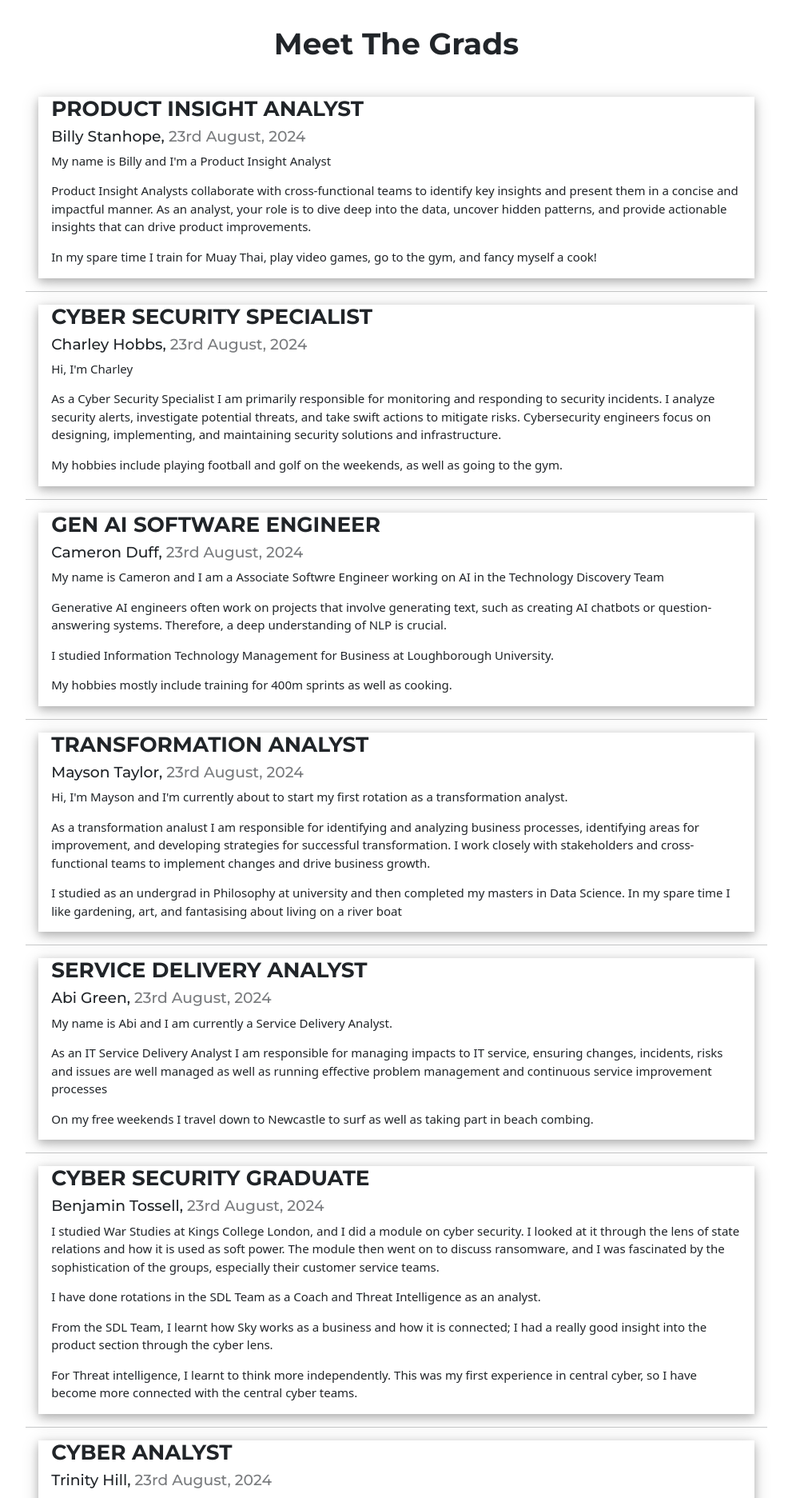
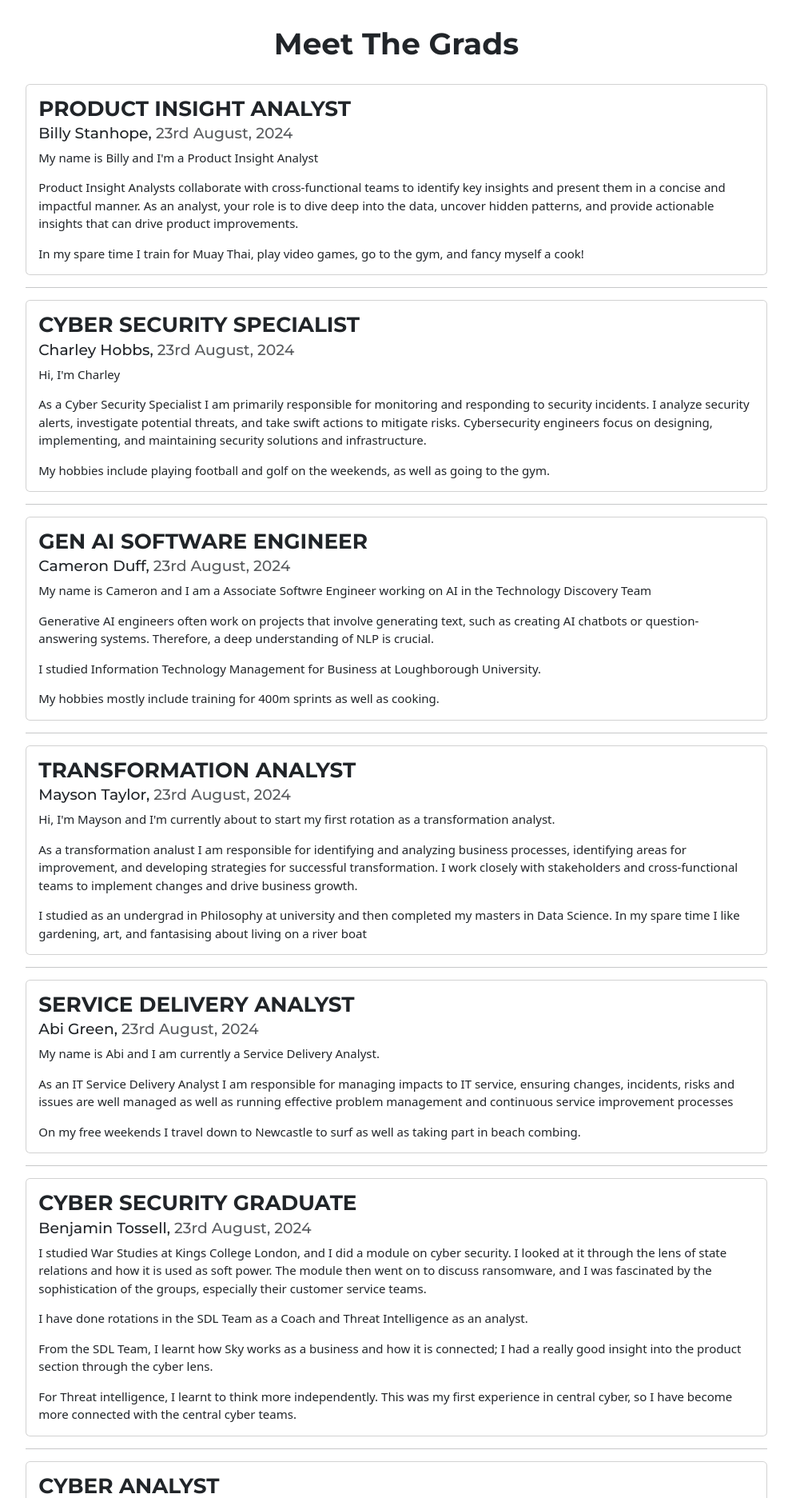
Before and after one commit to cameronduff/CCAMBan, a Flask app: page /meetTheGrads in a window 1280 px wide. Shown: the part 53-1926 px from the top of the page at 80% size, without its empty margins (144-1135 px from the left). Run offline with Flask 3, Linux system fonts and the light colour scheme.

Commit message:
Updating meet the grads to be bootstrap

```diff
--- a/pythonProject/application/templates/MeetTheGrads.html
+++ b/pythonProject/application/templates/MeetTheGrads.html
@@ -10,113 +10,95 @@
       <div class="col-1"></div>
         <div class="col-10">
             <!-- Blog for billy -->
-            <div class="w3-card-4 w3-margin w3-white">
-              <div class="w3-container">
-                <h3><b>PRODUCT INSIGHT ANALYST</b></h3>
-                <h5>Billy Stanhope, <span class="w3-opacity">23rd August, 2024</span></h5>
-              </div>
+            <div class="card">
+              <div class="card-body">
+                <h3 class="card-title"><b>PRODUCT INSIGHT ANALYST</b></h3>
+                <h5 class="card-subtitle mb-2">Billy Stanhope, <span class="text-muted">23rd August, 2024</span></h5>
 
-              <div class="w3-container">
-                  <p>My name is Billy and I'm a Product Insight Analyst</p>
-                  <p>Product Insight Analysts collaborate with cross-functional teams to identify key insights and present them in a concise and impactful manner. As an analyst, your role is to dive deep into the data, uncover hidden patterns, and provide actionable insights that can drive product improvements.</p>
-                  <p>In my spare time I train for Muay Thai, play video games, go to the gym, and fancy myself a cook!</p>
+                <p class="card-text">My name is Billy and I'm a Product Insight Analyst</p>
+                <p class="card-text">Product Insight Analysts collaborate with cross-functional teams to identify key insights and present them in a concise and impactful manner. As an analyst, your role is to dive deep into the data, uncover hidden patterns, and provide actionable insights that can drive product improvements.</p>
+                <p class="card-text">In my spare time I train for Muay Thai, play video games, go to the gym, and fancy myself a cook!</p>
+
               </div>
             </div>
             <hr>
 
             <!-- Blog for Charley -->
-            <div class="w3-card-4 w3-margin w3-white">
-              <div class="w3-container">
-                <h3><b>CYBER SECURITY SPECIALIST</b></h3>
-                <h5>Charley Hobbs, <span class="w3-opacity">23rd August, 2024</span></h5>
-              </div>
+            <div class="card">
+              <div class="card-body">
+                <h3 class="card-title"><b>CYBER SECURITY SPECIALIST</b></h3>
+                <h5 class="card-subtitle mb-2">Charley Hobbs, <span class="text-muted">23rd August, 2024</span></h5>
 
-              <div class="w3-container">
-                  <p>Hi, I'm Charley</p>
-                  <p>As a Cyber Security Specialist I am primarily responsible for monitoring and responding to security incidents. I analyze security alerts, investigate potential threats, and take swift actions to mitigate risks. Cybersecurity engineers focus on designing, implementing, and maintaining security solutions and infrastructure.</p>
-                  <p>My hobbies include playing football and golf on the weekends, as well as going to the gym.</p>
+                <p class="card-text">Hi, I'm Charley</p>
+                <p class="card-text">As a Cyber Security Specialist I am primarily responsible for monitoring and responding to security incidents. I analyze security alerts, investigate potential threats, and take swift actions to mitigate risks. Cybersecurity engineers focus on designing, implementing, and maintaining security solutions and infrastructure.</p>
+                <p class="card-text">My hobbies include playing football and golf on the weekends, as well as going to the gym.</p>
               </div>
             </div>
             <hr>
 
             <!-- Blog for Cameron -->
-            <div class="w3-card-4 w3-margin w3-white">
-              <div class="w3-container">
-                <h3><b>GEN AI SOFTWARE ENGINEER</b></h3>
-                <h5>Cameron Duff, <span class="w3-opacity">23rd August, 2024</span></h5>
-              </div>
+            <div class="card">
+              <div class="card-body">
+                <h3 class="card-title"><b>GEN AI SOFTWARE ENGINEER</b></h3>
+                <h5 class="card-subtitle mb-2">Cameron Duff, <span class="text-muted">23rd August, 2024</span></h5>
 
-              <div class="w3-container">
-                  <p>My name is Cameron and I am a Associate Softwre Engineer working on AI in the Technology Discovery Team</p>
-                  <p>Generative AI engineers often work on projects that involve generating text, such as creating AI chatbots or question-answering systems. Therefore, a deep understanding of NLP is crucial.</p>
-                  <p>I studied Information Technology Management for Business at Loughborough University.</p>
-                  <p>My hobbies mostly include training for 400m sprints as well as cooking.</p>
+                <p class="card-text">My name is Cameron and I am a Associate Softwre Engineer working on AI in the Technology Discovery Team</p>
+                <p class="card-text">Generative AI engineers often work on projects that involve generating text, such as creating AI chatbots or question-answering systems. Therefore, a deep understanding of NLP is crucial.</p>
+                <p class="card-text">I studied Information Technology Management for Business at Loughborough University.</p>
+                <p class="card-text">My hobbies mostly include training for 400m sprints as well as cooking.</p>
               </div>
             </div>
             <hr>
 
             <!-- Blog for Mayson -->
-            <div class="w3-card-4 w3-margin w3-white">
-              <div class="w3-container">
-                <h3><b>TRANSFORMATION ANALYST</b></h3>
-                <h5>Mayson Taylor, <span class="w3-opacity">23rd August, 2024</span></h5>
-              </div>
+            <div class="card">
+              <div class="card-body">
+                <h3 class="card-title"><b>TRANSFORMATION ANALYST</b></h3>
+                <h5 class="card-subtitle mb-2">Mayson Taylor, <span class="text-muted">23rd August, 2024</span></h5>
 
-              <div class="w3-container">
-                  <p>Hi, I'm Mayson and I'm currently about to start my first rotation as a transformation analyst.</p>
-                  <p>As a transformation analust I am responsible for identifying and analyzing business processes, identifying areas for improvement, and developing strategies for successful transformation. I work closely with stakeholders and cross-functional teams to implement changes and drive business growth.</p>
-                  <p>I studied as an undergrad in Philosophy at university and then completed my masters in Data Science. In my spare time I like gardening, art, and fantasising about living on a river boat</p>
+                <p class="card-text">Hi, I'm Mayson and I'm currently about to start my first rotation as a transformation analyst.</p>
+                <p class="card-text">As a transformation analust I am responsible for identifying and analyzing business processes, identifying areas for improvement, and developing strategies for successful transformation. I work closely with stakeholders and cross-functional teams to implement changes and drive business growth.</p>
+                <p class="card-text">I studied as an undergrad in Philosophy at university and then completed my masters in Data Science. In my spare time I like gardening, art, and fantasising about living on a river boat</p>
               </div>
             </div>
             <hr>
 
             <!-- Blog for Abi -->
-            <div class="w3-card-4 w3-margin w3-white">
-              <div class="w3-container">
-                <h3><b>SERVICE DELIVERY ANALYST</b></h3>
-                <h5>Abi Green, <span class="w3-opacity">23rd August, 2024</span></h5>
-              </div>
+            <div class="card">
+              <div class="card-body">
+                <h3 class="card-title"><b>SERVICE DELIVERY ANALYST</b></h3>
+                <h5 class="card-subtitle mb-2">Abi Green, <span class="text-muted">23rd August, 2024</span></h5>
 
-              <div class="w3-container">
-                  <p>My name is Abi and I am currently a Service Delivery Analyst.</p>
-                  <p>As an IT Service Delivery Analyst I am responsible for managing impacts to IT service, ensuring changes, incidents, risks and issues are well managed as well as running effective problem management and continuous service improvement processes</p>
-                  <p>On my free weekends I travel down to Newcastle to surf as well as taking part in beach combing.</p>
+                <p class="card-text">My name is Abi and I am currently a Service Delivery Analyst.</p>
+                <p class="card-text">As an IT Service Delivery Analyst I am responsible for managing impacts to IT service, ensuring changes, incidents, risks and issues are well managed as well as running effective problem management and continuous service improvement processes</p>
+                <p class="card-text">On my free weekends I travel down to Newcastle to surf as well as taking part in beach combing.</p>
               </div>
             </div>
             <hr>
 
             <!-- Blog for Ben -->
-            <div class="w3-card-4 w3-margin w3-white">
-              <div class="w3-container">
-                <h3><b>CYBER SECURITY GRADUATE</b></h3>
-                <h5>Benjamin Tossell, <span class="w3-opacity">23rd August, 2024</span></h5>
-              </div>
+            <div class="card">
+              <div class="card-body">
+                <h3 class="card-title"><b>CYBER SECURITY GRADUATE</b></h3>
+                <h5 class="card-subtitle mb-2">Benjamin Tossell, <span class="text-muted">23rd August, 2024</span></h5>
 
-              <div class="w3-container">
-                  <p>I studied War Studies at Kings College London, and I did a module on cyber security. I looked at it through the lens of state relations and how it is used as soft power. The module then went on to discuss ransomware, and I was fascinated by the sophistication of the groups, especially their customer service teams.</p>
-
-                  <p>I have done rotations in the SDL Team as a Coach and Threat Intelligence as an analyst.</p>
-
-                  <p>From the SDL Team, I learnt how Sky works as a business and how it is connected; I had a really good insight into the product section through the cyber lens. </p>
-
-                  <p>For Threat intelligence, I learnt to think more independently. This was my first experience in central cyber, so I have become more connected with the central cyber teams. </p>
+                <p class="card-text">I studied War Studies at Kings College London, and I did a module on cyber security. I looked at it through the lens of state relations and how it is used as soft power. The module then went on to discuss ransomware, and I was fascinated by the sophistication of the groups, especially their customer service teams.</p>
+                <p class="card-text">I have done rotations in the SDL Team as a Coach and Threat Intelligence as an analyst.</p>
+                <p class="card-text">From the SDL Team, I learnt how Sky works as a business and how it is connected; I had a really good insight into the product section through the cyber lens. </p>
+                <p class="card-text">For Threat intelligence, I learnt to think more independently. This was my first experience in central cyber, so I have become more connected with the central cyber teams. </p>
               </div>
             </div>
             <hr>
 
             <!-- Blog for Trinity -->
-            <div class="w3-card-4 w3-margin w3-white">
-              <div class="w3-container">
-                <h3><b>CYBER ANALYST</b></h3>
-                <h5>Trinity Hill, <span class="w3-opacity">23rd August, 2024</span></h5>
-              </div>
+            <div class="card">
+              <div class="card-body">
+                <h3 class="card-title"><b>CYBER ANALYST</b></h3>
+                <h5 class="card-subtitle mb-2">Trinity Hill, <span class="text-muted">23rd August, 2024</span></h5>
 
-              <div class="w3-container">
-                  <p>Before joining the graduate scheme at Sky I studied Politics and Spanish at the University of Bristol so not exactly a direct path towards cybersecurity. As part of my Politics degree I decided to focus my dissertation on Cyberwarfare in the Russia-Ukraine War and its implications for the future which led me to applying to cybersecurity graduate schemes across the board. Sky looked pretty epic and hear I am!</p>
-
-                  <p>I began the graduate scheme in the Security Consultancy team which was split into 3 sub-sections: Training & Awareness; Analysts; and Consultancy. From here I went on to join the Threat Intelligence team for my second rotation. </p>
-
-                  <p>The biggest lesson I have learnt from my time at Sky so far is probably the importance of going around and meeting people and learning about what all of the different teams do. This is first of all for the reason of building relationships with people from across the business but also so that you can understand why your team does what they do and how this links to the bigger picture.</p>
+                <p class="card-text">Before joining the graduate scheme at Sky I studied Politics and Spanish at the University of Bristol so not exactly a direct path towards cybersecurity. As part of my Politics degree I decided to focus my dissertation on Cyberwarfare in the Russia-Ukraine War and its implications for the future which led me to applying to cybersecurity graduate schemes across the board. Sky looked pretty epic and hear I am!</p>
+                <p class="card-text">I began the graduate scheme in the Security Consultancy team which was split into 3 sub-sections: Training & Awareness; Analysts; and Consultancy. From here I went on to join the Threat Intelligence team for my second rotation. </p>
+                <p class="card-text">The biggest lesson I have learnt from my time at Sky so far is probably the importance of going around and meeting people and learning about what all of the different teams do. This is first of all for the reason of building relationships with people from across the business but also so that you can understand why your team does what they do and how this links to the bigger picture.</p>
               </div>
             </div>
             <hr>
```
